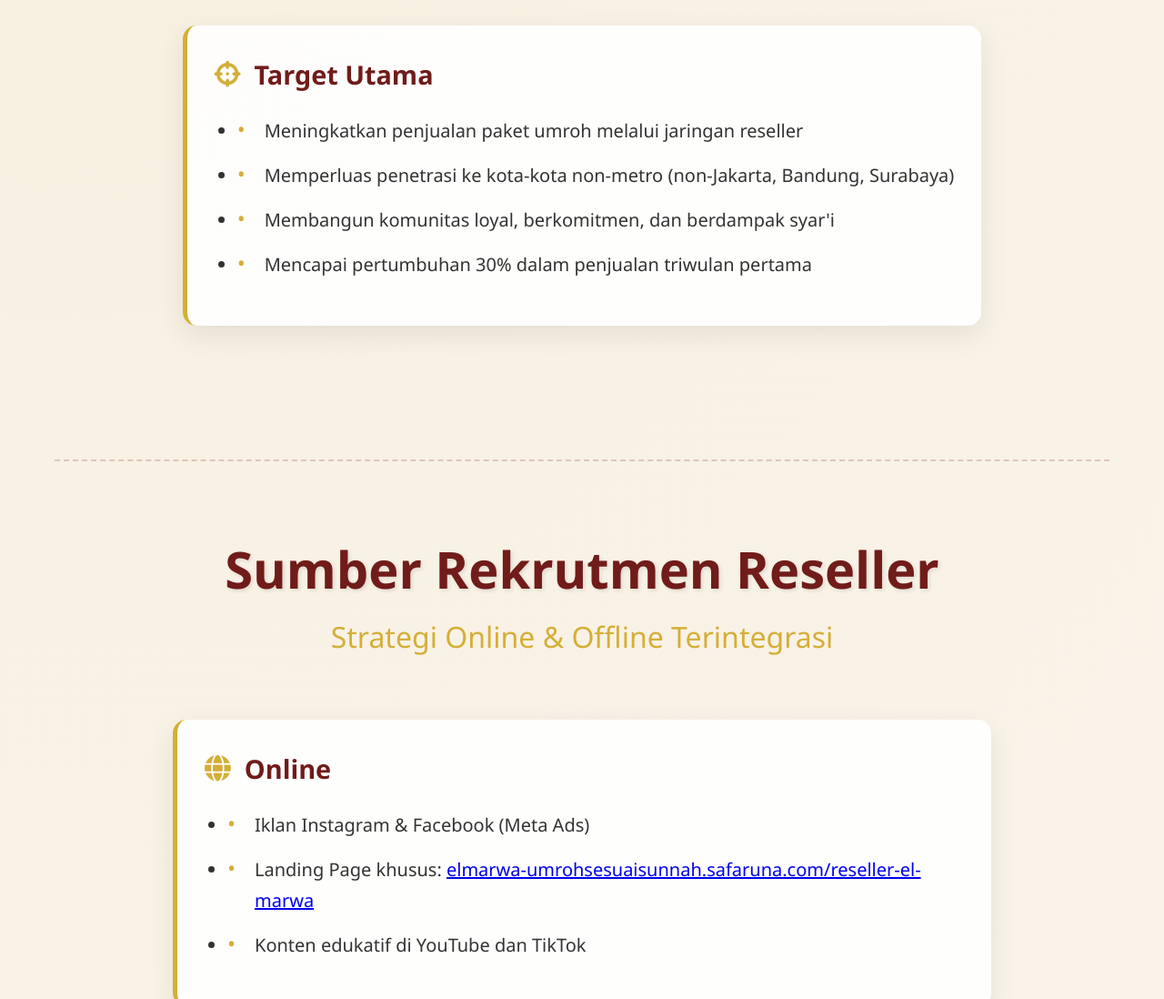
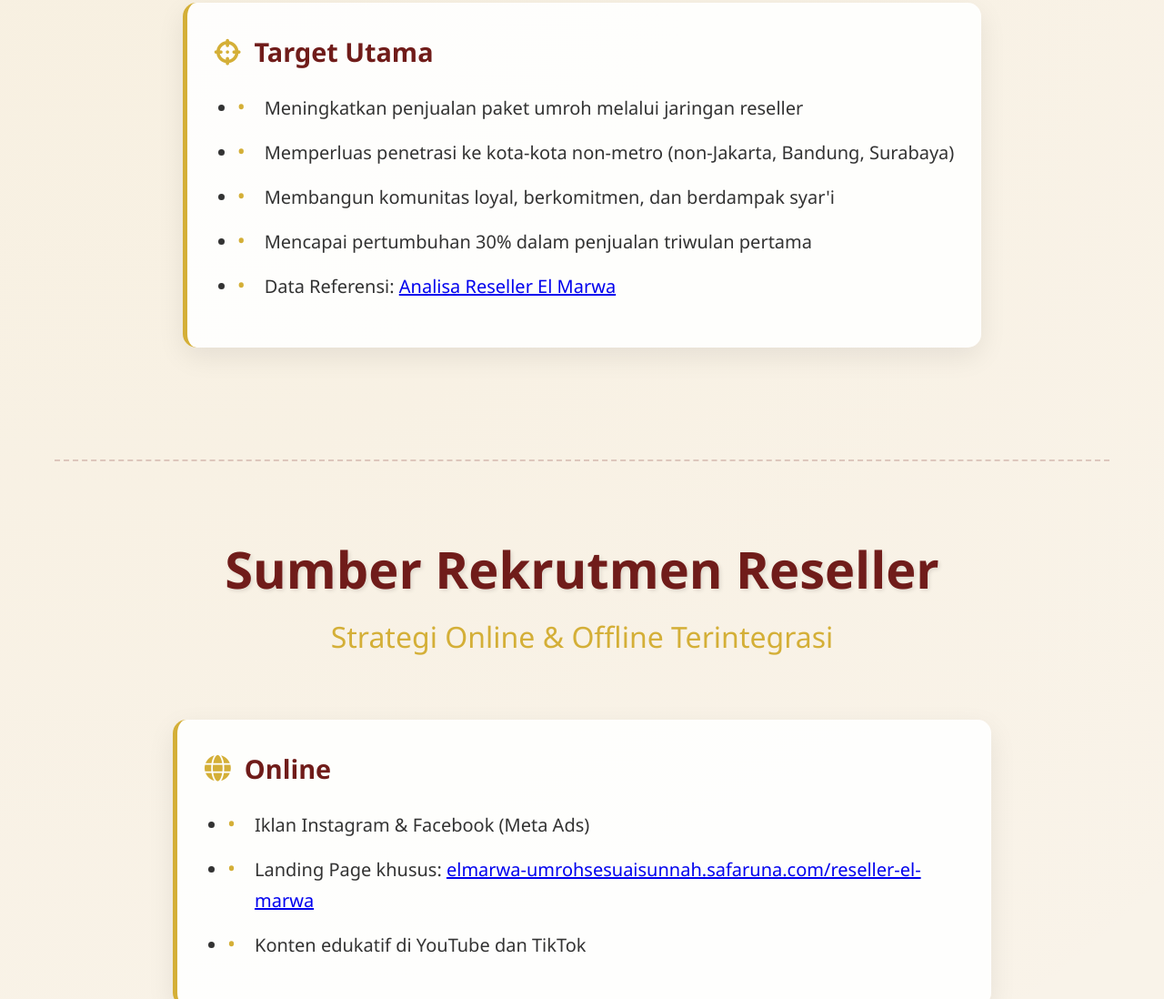
Before and after one commit to DanawiraPrama/presentasiresellerelmarwa, a plain HTML site: page index.html in a window 1280 px wide. Shown: the part 1276-2374 px from the top of the page at 91% size. Drawn offline with Linux system fonts and the light colour scheme.

Commit message:
Update index.html

```diff
--- a/index.html
+++ b/index.html
@@ -396,6 +396,11 @@
                         <li>Memperluas penetrasi ke kota-kota non-metro (non-Jakarta, Bandung, Surabaya)</li>
                         <li>Membangun komunitas loyal, berkomitmen, dan berdampak syar'i</li>
                         <li>Mencapai pertumbuhan 30% dalam penjualan triwulan pertama</li>
+                        <li>Data Referensi:
+                            <a href="https://docs.google.com/document/d/11aCPDmxdtfN-Ke59gwXUGyb5VqODue0IKeKb5wS7snk/edit?usp=sharing" target="_blank">
+                                Analisa Reseller El Marwa
+                            </a>
+                        </li>
                     </ul>
                 </div>
             </div>
```
